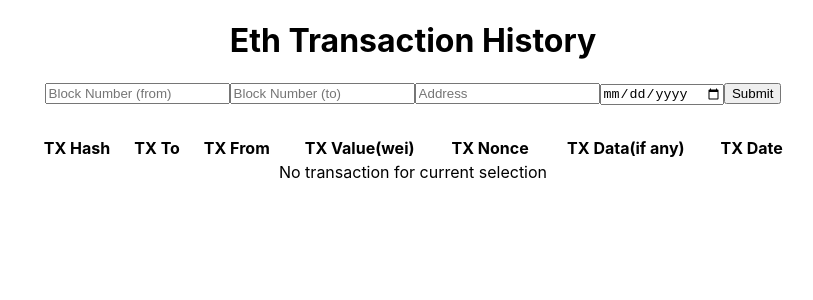
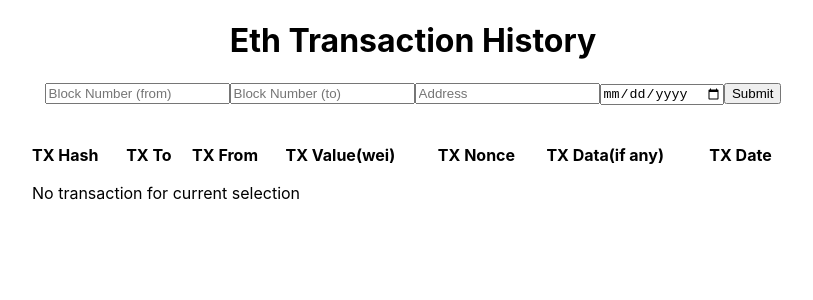
Before and after one commit to wrightkhlebisol/eth-transactn-list, a React (Create React App) app in the folder eth-trans-app/: page / in a window 1280 px wide. Shown: the top 300 px of the page, without its empty margins (227-1040 px from the left). Built offline with nearby package versions, Linux system fonts and the light colour scheme.

Commit message:
Basic table styling

```diff
--- a/eth-trans-app/src/App.css
+++ b/eth-trans-app/src/App.css
@@ -46,3 +46,16 @@
 .tableBody {
   width: 100%;
 }
+
+tr {
+  height: 36px;
+  border: 2px solid black;
+}
+
+table {
+  text-align: left;
+}
+
+.noContent {
+  text-align: center;
+}
```
